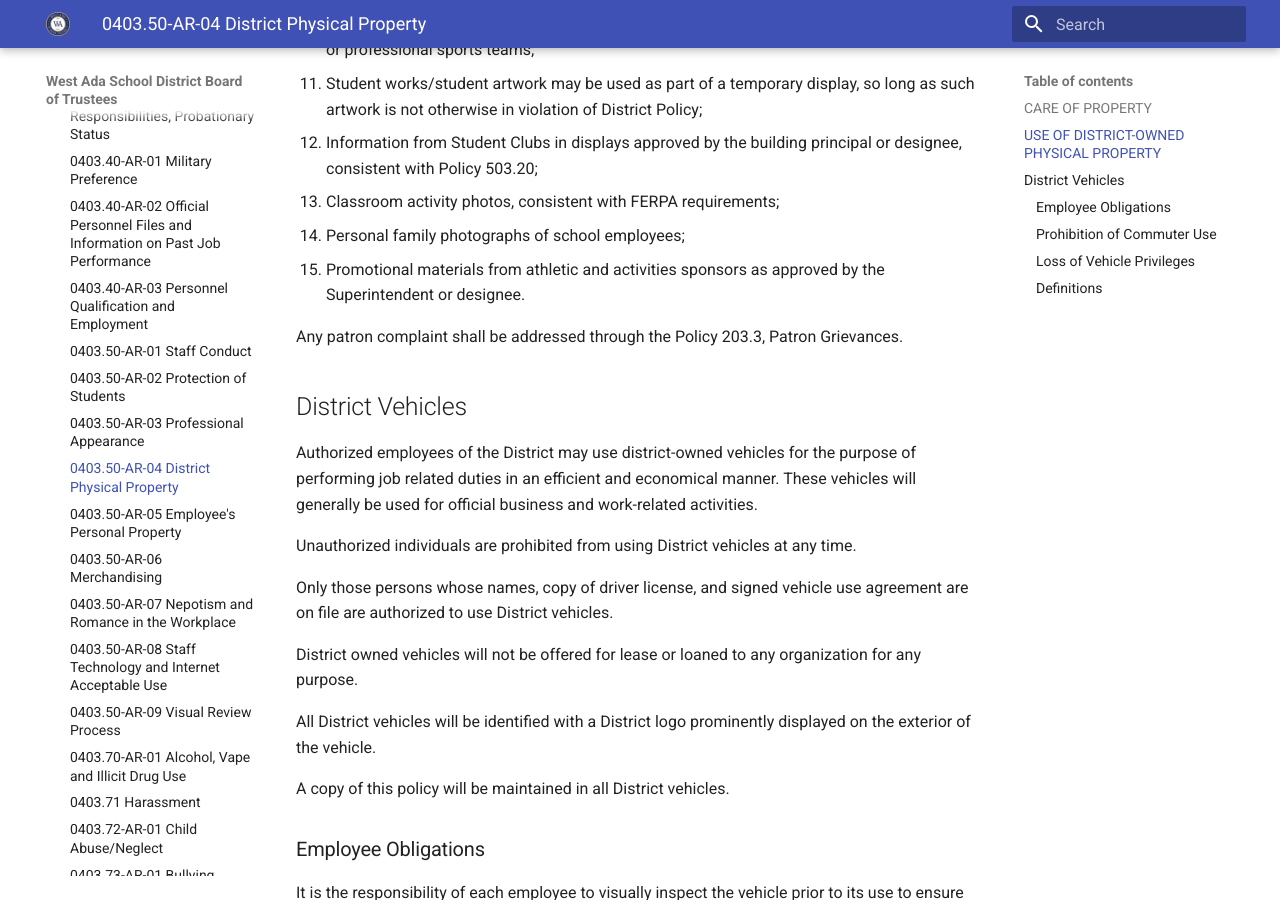
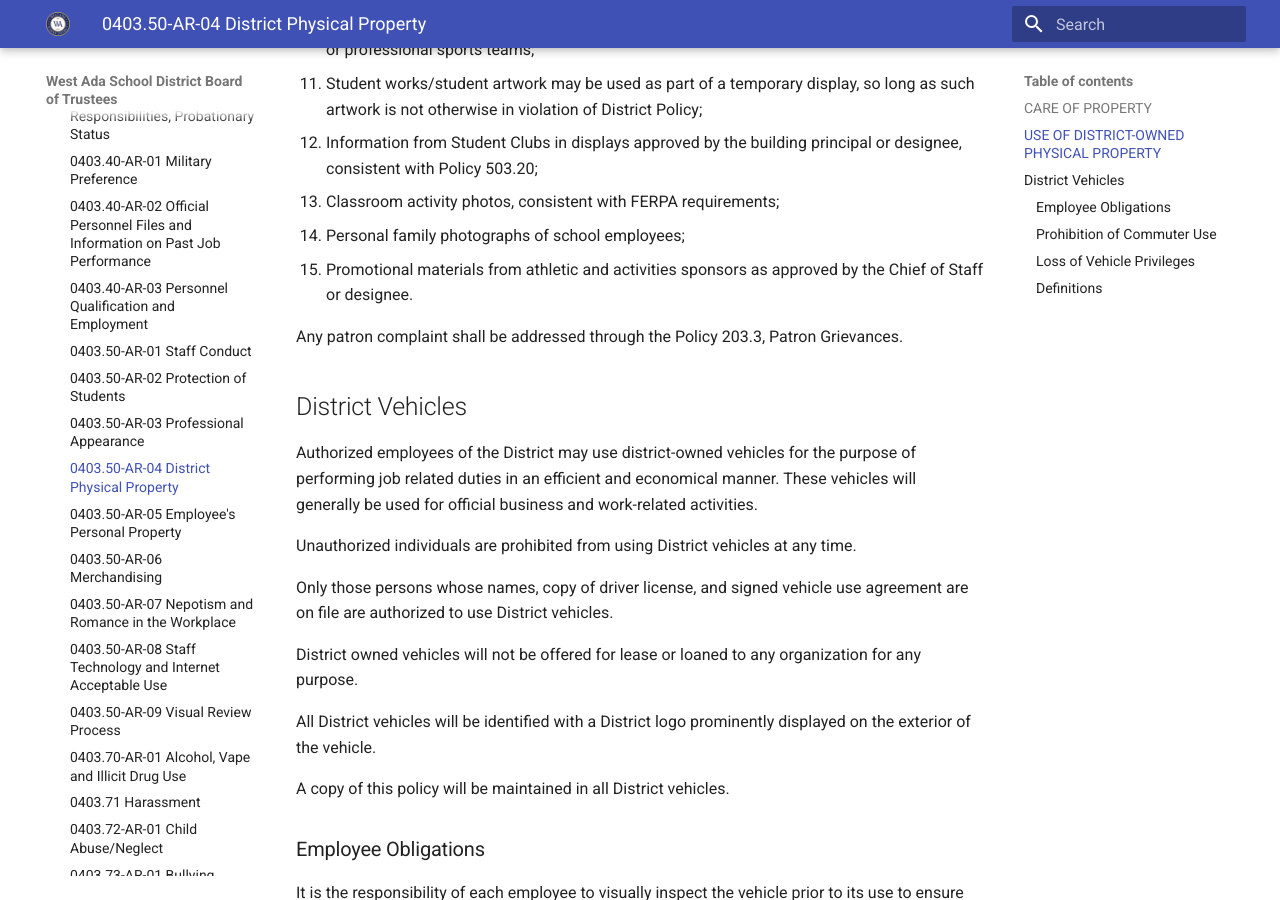
Before and after one commit to westada/section-400-hr-policy-review, an MkDocs documentation site: the page built from docs/regulations/0400-Staff/0403.50-AR-04.md, in a window 1280 px wide and 900 px high, scrolled down 2351 px. Built offline with MkDocs 1.6.1 and Material for MkDocs 9.7.7, drawn with Linux system fonts in a browser that asks for light colours.

Commit message:
Update 0403.50-AR-04.md
cleanup

```diff
--- a/docs/regulations/0400-Staff/0403.50-AR-04.md
+++ b/docs/regulations/0400-Staff/0403.50-AR-04.md
@@ -60,7 +60,7 @@ Examples of accepted displays include, but are not limited to:
 12.  Information from Student Clubs in displays approved by the building principal or designee, consistent with Policy 503.20;
 13. Classroom activity photos, consistent with FERPA requirements;
 14.  Personal family photographs of school employees;
-15.  Promotional materials from athletic and activities sponsors as approved by the Superintendent or designee.
+15.  Promotional materials from athletic and activities sponsors as approved by the Chief of Staff or designee.
 
 Any patron complaint shall be addressed through the Policy 203.3, Patron Grievances.
 
```
